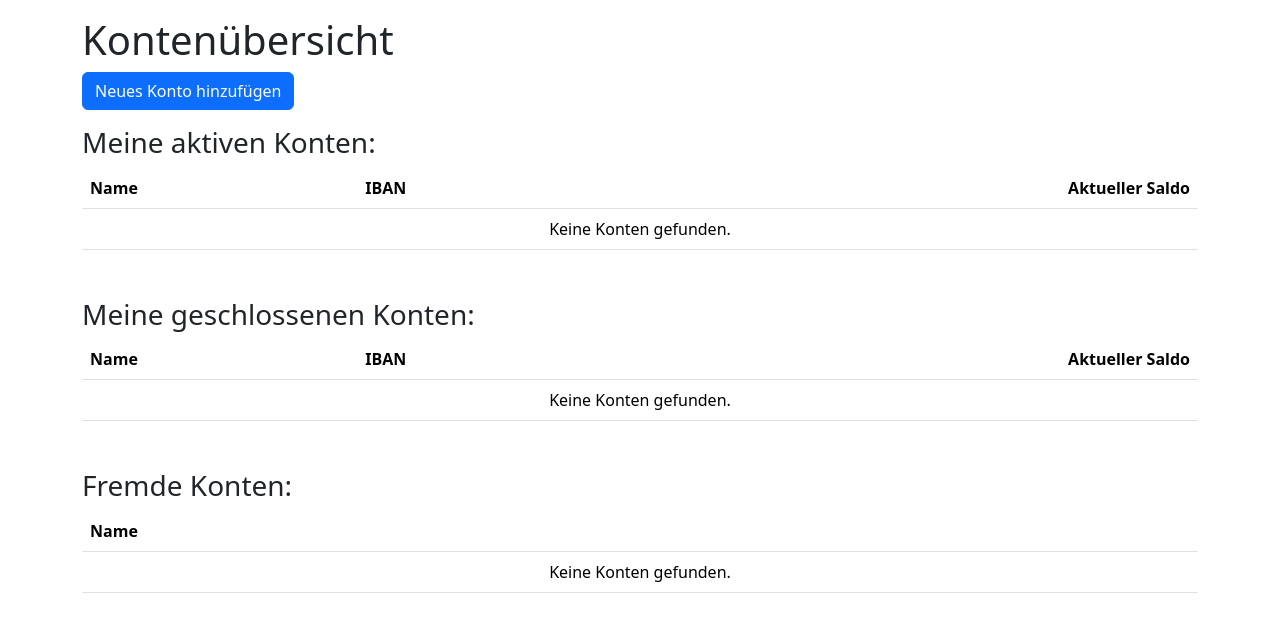
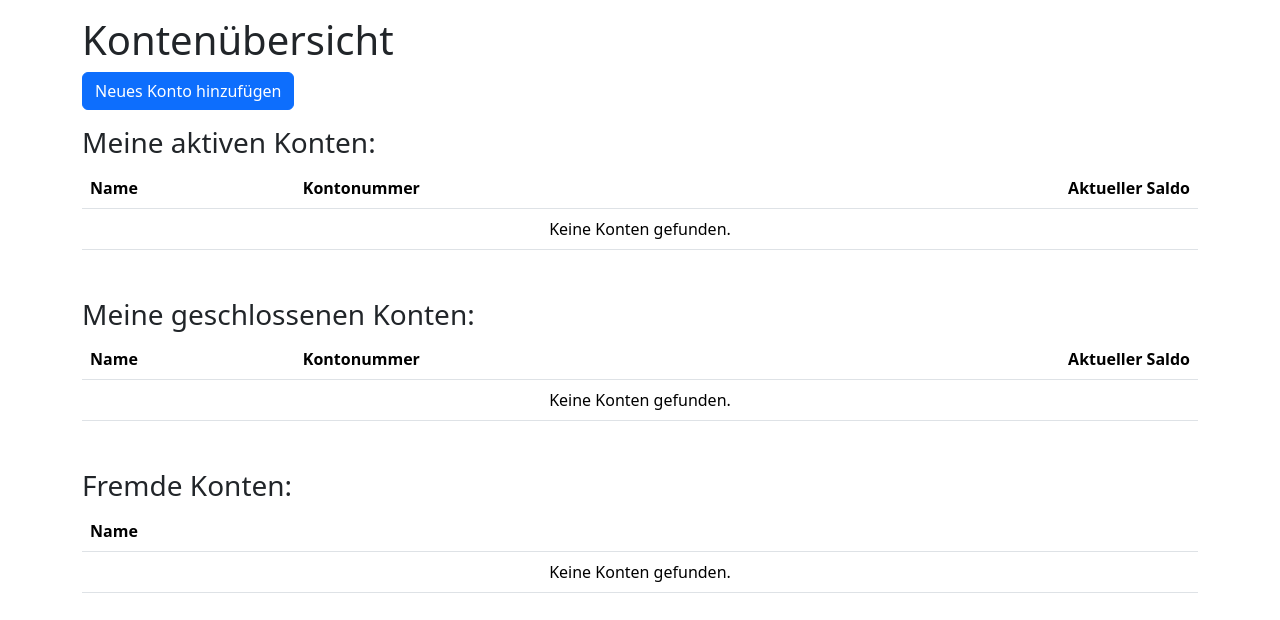
Before and after one commit to jjk4/opencent, a Django app: template manager/templates/accounts/index.html in a window 1280 px wide. Shown: the part 73-693 px from the top of the page. Run offline with Django 5.2, Linux system fonts and the light colour scheme; the template is opened without the code that fills it, so the values that code supplies are empty; some libraries are stand-ins or nearby versions.

Commit message:
rename iban to account nr closes #15

```diff
--- a/manager/admin.py
+++ b/manager/admin.py
@@ -17,7 +17,7 @@ admin.site.register(Transaction, TransactionAdmin)
 
 
 class AccountAdmin(admin.ModelAdmin):
-    list_display = ('name', 'iban', 'is_mine', 'start_balance', 'user')
+    list_display = ('name', 'account_nr', 'is_mine', 'start_balance', 'user')
 
 admin.site.register(Account, AccountAdmin)
 
--- a/manager/models.py
+++ b/manager/models.py
@@ -90,7 +90,7 @@ class Refund(models.Model):
 
 class Account(models.Model):
     name = models.CharField(max_length=100)
-    iban = models.CharField(max_length=34, unique=True, null=True, blank=True)
+    account_nr = models.CharField(max_length=34, unique=True, null=True, blank=True)
     start_balance = models.DecimalField(decimal_places=2, max_digits=10, default=0)
     is_mine = models.BooleanField(default=False)
     is_closed = models.BooleanField(default=False)
--- a/manager/templates/accounts/detail.html
+++ b/manager/templates/accounts/detail.html
@@ -8,7 +8,7 @@
                 {{ account.name }}
             </h5>
             <p class="card-text"><i>Aktueller Kontostand: </i><b>{{ account.current_balance }} €</b></p>
-            <p class="card-text"><i>Iban:  </i><b>{{ account.iban }} €</b></p>
+            <p class="card-text"><i>Kontonummer:  </i><b>{{ account.account_nr }} €</b></p>
         </div>
     </div>
 <div class="mt-4 border-top pt-3 d-flex justify-content-end">
--- a/manager/templates/accounts/index.html
+++ b/manager/templates/accounts/index.html
@@ -9,7 +9,7 @@
     <thead>
         <tr>
             <th>Name</th>
-            <th>IBAN</th>
+            <th>Kontonummer</th>
             <th class="text-end">Aktueller Saldo</th>
         </tr>
     </thead>
@@ -19,7 +19,7 @@
             {% with balance=account.get_current_balance %}
                 <tr>
                     <td><a href="{% url 'account_detail' account.id %}">{{ account.name }}</a></td>
-                    <td>{{ account.iban|default:"-" }}</td>
+                    <td>{{ account.account_nr|default:"-" }}</td>
                     <td class="text-end
                         {% if balance > 0 %}
                             text-success
@@ -43,7 +43,7 @@
     <thead>
         <tr>
             <th>Name</th>
-            <th>IBAN</th>
+            <th>Kontonummer</th>
             <th class="text-end">Aktueller Saldo</th>
         </tr>
     </thead>
@@ -53,7 +53,7 @@
             {% with balance=account.get_current_balance %}
                 <tr>
                     <td><a href="{% url 'account_detail' account.id %}">{{ account.name }}</a></td>
-                    <td>{{ account.iban|default:"-" }}</td>
+                    <td>{{ account.account_nr|default:"-" }}</td>
                     <td class="text-end
                         {% if balance > 0 %}
                             text-success
--- a/manager/templates/index.html
+++ b/manager/templates/index.html
@@ -48,7 +48,7 @@
                             <div class="d-flex justify-content-between align-items-start">
                                 <div>
                                     <h5 class="card-title fw-bold mb-1">{{ account.name }}</h5>
-                                    <p class="card-text small opacity-75 mb-0">{{ account.iban|default:"" }}</p>
+                                    <p class="card-text small opacity-75 mb-0">{{ account.account_nr|default:"" }}</p>
                                 </div>
                                 <i class="bi bi-wallet2 fs-4 opacity-50"></i>
                             </div>
```
Also changed, not shown: manager/migrations/0028_rename_iban_account_account_nr.py (added).
